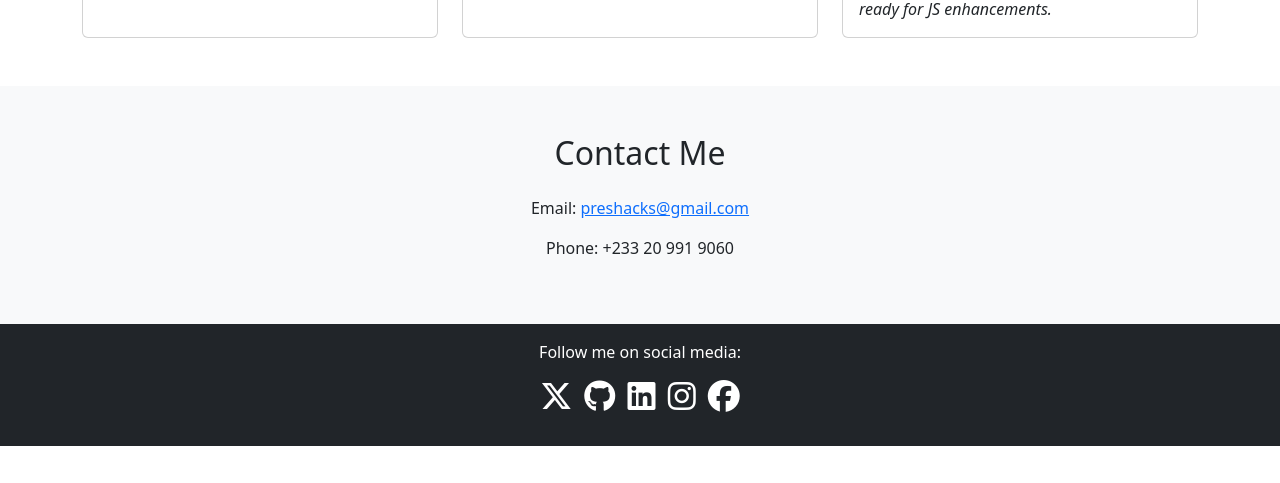
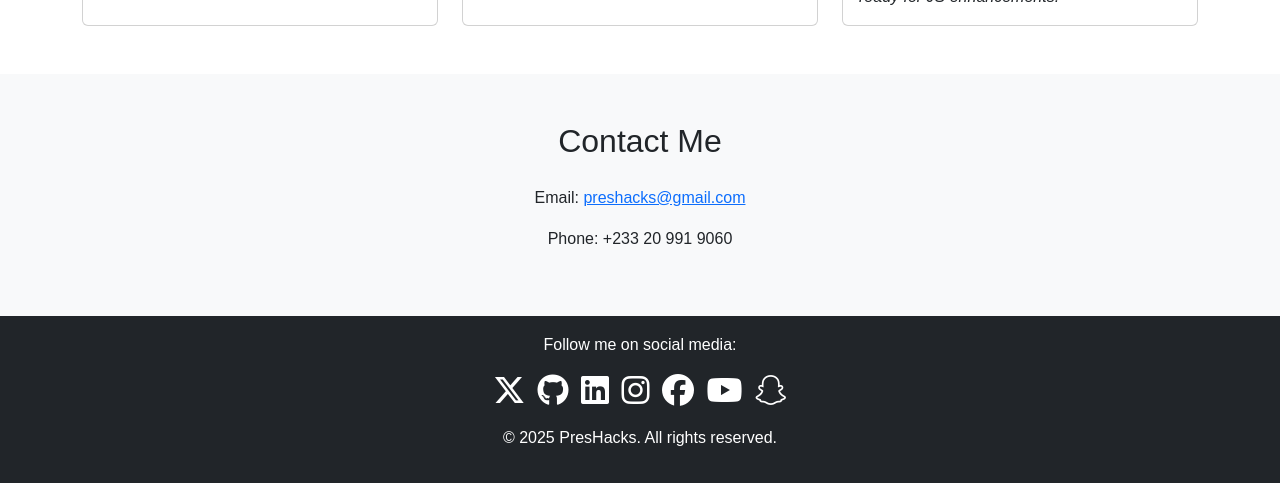
Before and after one commit to OforiPrescott/Portfolio, a plain HTML site: page index.html in a window 1280 px wide. Shown: the part 1637-2120 px from the top of the page. Before the commit the page ends 2083 px from the top, so only its background shows below. Drawn offline with nearby package versions, Linux system fonts and the light colour scheme.

Commit message:
update html, started css

```diff
--- a/index.html
+++ b/index.html
@@ -147,9 +147,15 @@
                         aria-label="Follow me on Instagram"><i class="fab fa-instagram fa-2x"></i></a></li>
                 <li class="list-inline-item"><a href="https://www.facebook.com/prescott.nyamekye" class="text-white" target="_blank"
                         aria-label="Follow me on Facebook"><i class="fab fa-facebook fa-2x"></i></a></li>
+                 <li class="list-inline-item"><a href="https://www.youtube.com/@nyamekyeprescott9872" class="text-white" target="_blank"
+                        aria-label="Follow me on Youtube"><i class="fab fa-youtube fa-2x"></i></a></li>
+                <li class="list-inline-item"><a href="https://t.snapchat.com/iTnDMi6f" class="text-white" target="_blank"
+                        aria-label="Follow me on Snapchat"><i class="fab fa-snapchat fa-2x"></i></a></li>
             </ul>
+            <p class="mt-3">© 2025 PresHacks. All rights reserved.</p>
         </div>
     </footer>
+
 
 
 
--- a/style.css
+++ b/style.css
@@ -0,0 +1,5 @@
+/*Custom CSS to Override  or Complement Bootstrap */
+body {
+    font-family: 'Arial', san-serif;
+    line-height: 1.6;
+}
```
